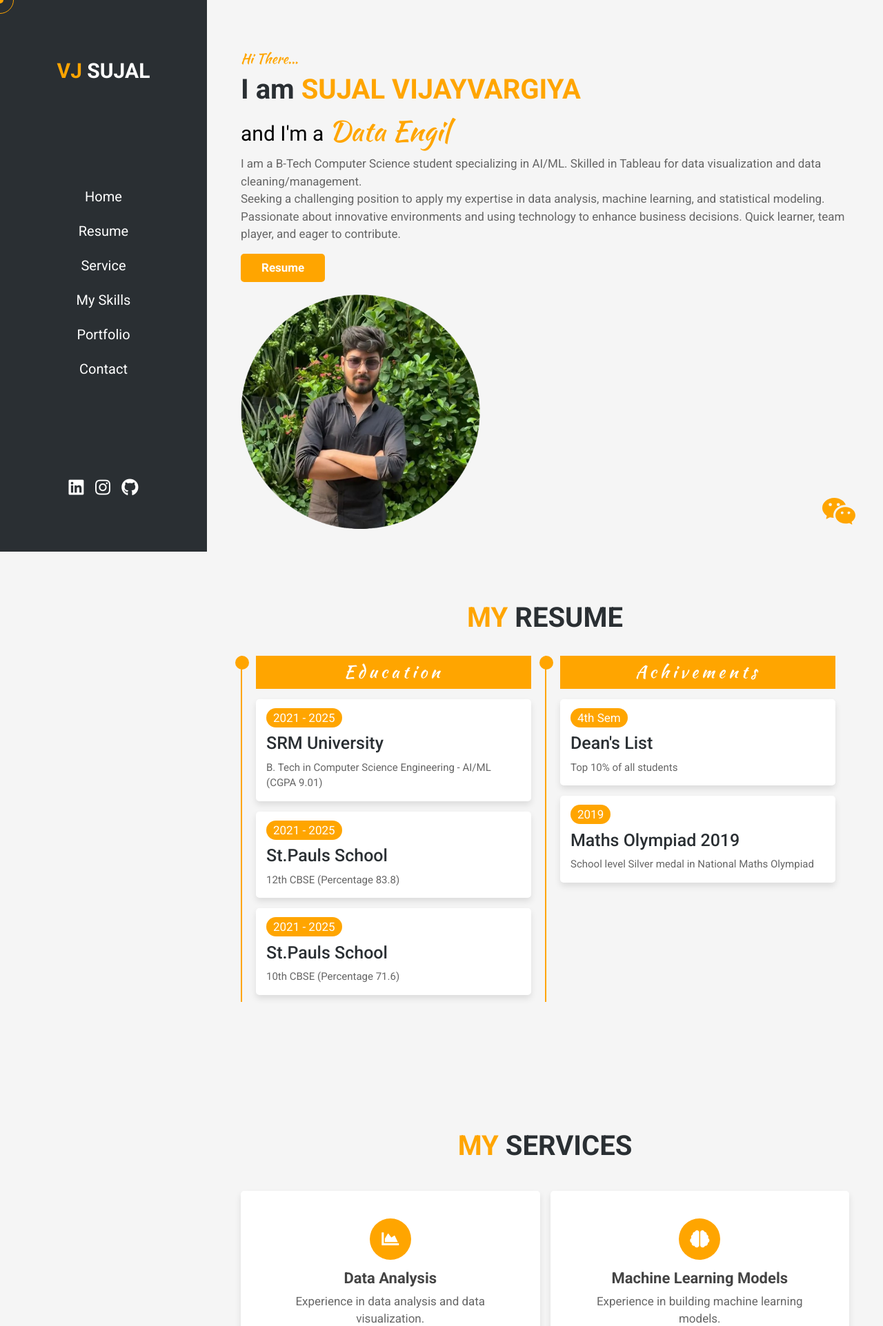
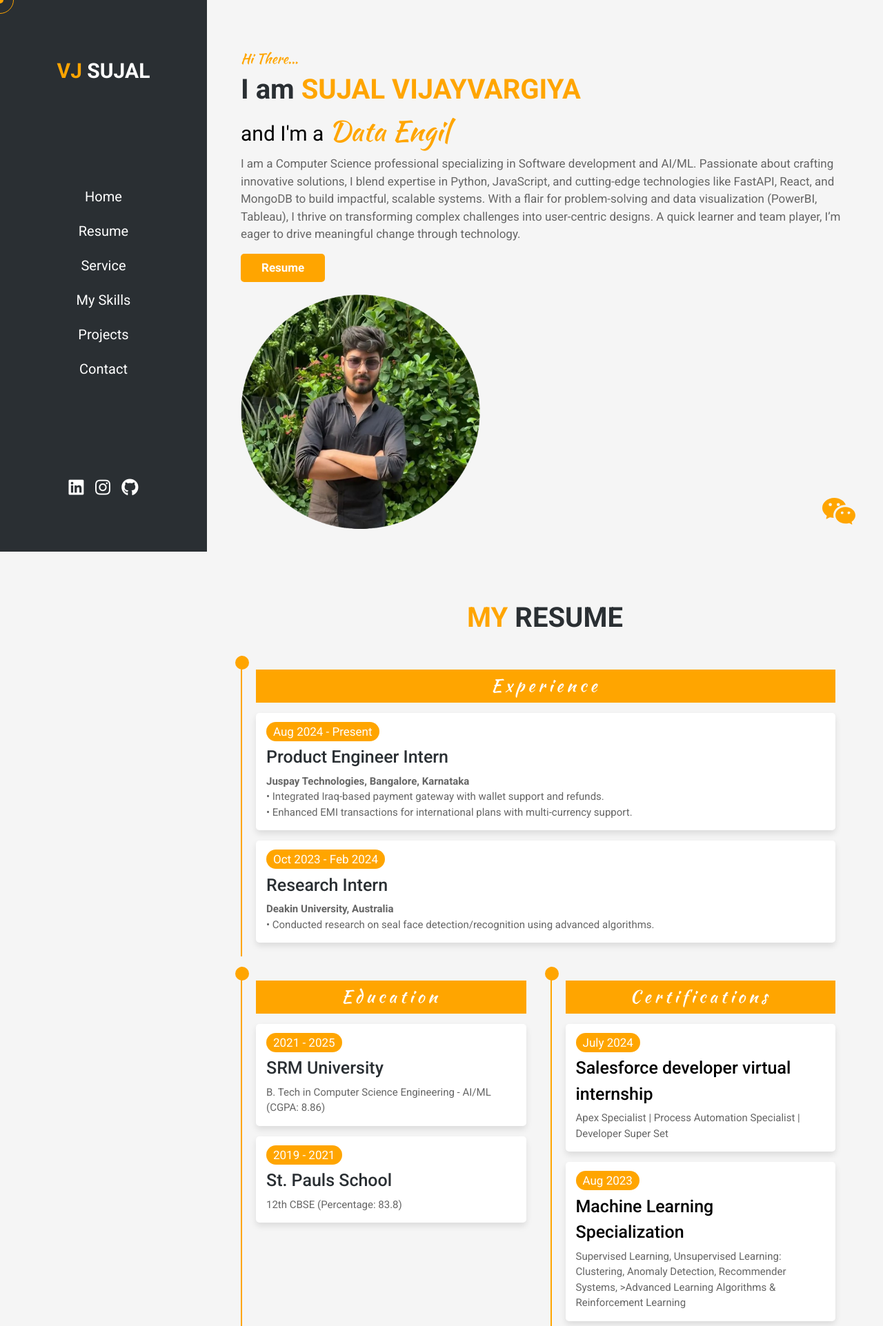
Before and after one commit to vjsujal/Portfolio-WebApp, a Flask app: page / in a window 1280 px wide. Shown: the top 1923 px of the page at 69% size. Run offline with Flask 3, Linux system fonts and the light colour scheme; some libraries are stand-ins or nearby versions.

Commit message:
Updated info

```diff
--- a/static/css/styleMain.css
+++ b/static/css/styleMain.css
@@ -441,21 +441,24 @@ header .follow a:hover{
     /* padding:2rem 0; */
 }
 
-.experience .box-container{
-    display: flex;
-    flex-wrap: wrap;
+.experience .box-container {
+    display: grid;
+    grid-template-columns: repeat(2, 1fr);
+    grid-auto-rows: auto;
+    gap: 1.5rem;
     width: 100%;
     padding-bottom: 8rem;
-
+}
+.experience .box-container .box:first-child {
+    grid-column: span 2; /* Makes the first box span two columns */
 }
 .experience .box-container .box{
     position: relative;
-    flex:1 1 33rem;
+    /* flex:1 1 33rem; */
     border-left: .2rem solid var(--main-color);
-    padding-left: 2rem;
-    padding-right: 2rem;
-    padding-bottom: 1rem;
-    padding-top: 0rem;
+    padding: 2rem;
+    gap: 1.5rem;
+
 
 }
 .experience .box-container .box .resume-heading{
@@ -487,7 +490,6 @@ header .follow a:hover{
 .experience .box-container .box .content{
     background:#fff;
     padding:1.5rem;
-    /* margin-bottom: 2rem; */
     box-shadow: 0 .5rem 1rem rgba(0,0,0,.1);
     border-radius: .5rem;
 }
--- a/templates/index.html
+++ b/templates/index.html
@@ -1,10 +1,8 @@
 <!DOCTYPE html>
 <html lang="en">
+
 <head>
-    <link
-      rel="stylesheet"
-      href="https://unicons.iconscout.com/release/v4.0.0/css/line.css"
-    />
+  <link rel="stylesheet" href="https://unicons.iconscout.com/release/v4.0.0/css/line.css" />
 
   <script src="https://cdn.jsdelivr.net/npm/sweetalert2@11.0.19/dist/sweetalert2.all.min.js"></script>
 
@@ -16,19 +14,14 @@
   <!-- logo in tab -->
   <link rel="icon" type="image/x-icon" href="../static/images/VJ-Logo.png" />
   <!-- font awesome cdn link  -->
-    <link
-      rel="stylesheet"
-      href="https://cdnjs.cloudflare.com/ajax/libs/font-awesome/5.15.3/css/all.min.css"
-    />
-    <link
-      rel="stylesheet"
-      href="https://fonts.googleapis.com/css?family=Kaushan Script"
-    />
+  <link rel="stylesheet" href="https://cdnjs.cloudflare.com/ajax/libs/font-awesome/5.15.3/css/all.min.css" />
+  <link rel="stylesheet" href="https://fonts.googleapis.com/css?family=Kaushan Script" />
 
   <!-- custom css file link  -->
   <link rel="stylesheet" href="../static/css/styleMain.css" />
   <link rel="stylesheet" href="../static/css/styleBot.css" />
 </head>
+
 <body>
   <!-- custom cursors  -->
   <div class="cursor-1"></div>
@@ -46,27 +39,15 @@
       <a href="#experience">Resume</a>
       <a href="#service">Service</a>
       <a href="#about">My Skills</a>
-        <a href="#portfolio">Portfolio</a>
+      <a href="#portfolio">Projects</a>
       <a href="#contact">Contact</a>
     </nav>
 
     <div class="follow">
-        <a
-          href="https://www.linkedin.com/in/sujal-vijayvargia-6900771b7/"
-          target="_blank"
-          class="fab fa-linkedin"
-        ></a>
+      <a href="https://www.linkedin.com/in/sujal-vijayvargia-6900771b7/" target="_blank" class="fab fa-linkedin"></a>
       <!--  <a href="#" class="fab fa-facebook-f"></a>  -->
-        <a
-          href="https://www.instagram.com/vj.sujal/"
-          target="_blank"
-          class="fab fa-instagram"
-        ></a>
-        <a
-          href="https://github.com/vjsujal"
-          target="_blank"
-          class="fab fa-github"
-        ></a>
+      <a href="https://www.instagram.com/vj.sujal/" target="_blank" class="fab fa-instagram"></a>
+      <a href="https://github.com/vjsujal" target="_blank" class="fab fa-github"></a>
     </div>
   </header>
 
@@ -80,21 +61,15 @@
       <h3>I am <span> Sujal Vijayvargiya </span></h3>
       <div class="text-3">and I'm a <span class="typing"></span></div>
       <p class="text">
-          I am a B-Tech Computer Science student specializing in AI/ML. Skilled
-          in Tableau for data visualization and data cleaning/management. <br />
-          Seeking a challenging position to apply my expertise in data analysis,
-          machine learning, and statistical modeling. <br />
-          Passionate about innovative environments and using technology to
-          enhance business decisions. Quick learner, team player, and eager to
-          contribute.
+        I am a Computer Science professional specializing in Software development and AI/ML. Passionate about crafting
+        innovative solutions, I blend expertise in Python, JavaScript, and cutting-edge technologies like FastAPI,
+        React, and MongoDB to build impactful, scalable systems. With a flair for problem-solving and data visualization
+        (PowerBI, Tableau), I thrive on transforming complex challenges into user-centric designs. A quick learner and
+        team player, I’m eager to drive meaningful change through technology.
       </p>
-        <a
-          style="border-radius: 0.5rem; font-weight: bold"
-          target="_blank"
-          href="https://drive.google.com/file/d/1uhJxZfTMHfs72yAIPbp_lKXAHBVtSCh1/view?usp=sharing"
-          class="btn"
-          >Resume</a
-        >
+      <a style="border-radius: 0.5rem; font-weight: bold" target="_blank"
+        href="https://drive.google.com/file/d/1elI3pWqbfRLrmV2GbiMF3nra8OouobkG/view?usp=drive_link"
+        class="btn">Resume</a>
     </div>
 
     <div class="image">
@@ -110,77 +85,76 @@
     <h1 class="heading"><span> my </span> Resume</h1>
 
     <div class="box-container">
-        <!-- <h3 class="heading">Education</h3> -->
+
       <div class="box">
-          <h3 class="resume-heading"">Education</h3>
+        <h3 class="resume-heading">Experience</h3>
         <div class="content">
-            <span> 2021 - 2025 </span>
-            <h3>SRM University</h3>
+          <span>Aug 2024 - Present</span>
+          <h3>Product Engineer Intern</h3>
           <p>
-              B. Tech in Computer Science Engineering - AI/ML (CGPA 9.01)
+            <b>Juspay Technologies, Bangalore, Karnataka</b> <br />
+            • Integrated Iraq-based payment gateway with wallet support and refunds.<br />
+            • Enhanced EMI transactions for international plans with multi-currency support.
           </p>
         </div>
         <br />
         <div class="content">
-            <span> 2021 - 2025 </span>
-            <h3>St.Pauls School</h3>
+          <span>Oct 2023 - Feb 2024</span>
+          <h3>Research Intern</h3>
           <p>
-               12th CBSE (Percentage 83.8)
+            <b>Deakin University, Australia</b> <br />
+            • Conducted research on seal face detection/recognition using advanced algorithms.
           </p>
         </div>
-          <br>
+      </div>
+      <div class="box">
+        <h3 class="resume-heading">Education</h3>
         <div class="content">
-            <span> 2021 - 2025 </span>
-            <h3>St.Pauls School</h3>
+          <span>2021 - 2025</span>
+          <h3>SRM University</h3>
           <p>
-               10th CBSE (Percentage 71.6)
+            B. Tech in Computer Science Engineering - AI/ML (CGPA: 8.86)
+          </p>
+        </div>
+        <br />
+        <div class="content">
+          <span>2019 - 2021</span>
+          <h3>St. Pauls School</h3>
+          <p>
+            12th CBSE (Percentage: 83.8)
           </p>
         </div>
       </div>
 
       <div class="box">
-          <h3 class="resume-heading"">Achivements</h3>
-          <div class="content">
-            <span> 4th Sem</span>
-            <h3>Dean's List</h3>
+        <h3 class="resume-heading">Certifications</h3>
+        <div class="content" style="margin-bottom: 1.5rem;">
+          <span>July 2024</span>
+          <h3><a style="color: black;" target="_blank"
+              href="https://skillwallet.smartinternz.com/internships/salesforce_certificates/af8d9c4e238c63fb074b44eb6aed80ae">
+              Salesforce developer virtual internship</a>
+          </h3>
           <p>
-              Top 10% of all students
+            Apex Specialist | Process Automation Specialist | Developer Super Set
           </p>
         </div>
-          <br />
+
         <div class="content">
-            <span> 2019</span>
-            <h3>Maths Olympiad 2019</h3>
+          <span>Aug 2023</span>
+          <h3><a style="color: black;" target="_blank"
+              href="https://www.coursera.org/account/accomplishments/specialization/HU69PGXXG89X">
+              Machine Learning Specialization</a>
+          </h3>
           <p>
-              School level Silver medal in National Maths Olympiad
+            Supervised Learning, Unsupervised Learning: Clustering, Anomaly Detection, Recommender Systems, >Advanced
+            Learning Algorithms & Reinforcement Learning</li>
           </p>
         </div>
       </div>
 
-        <!-- <div class="box">
-          <h3 class="resume-heading"">Education</h3>
-          <div class="content">
-            <span> 2019 - 2020 </span>
-            <h3>front-end development</h3>
-            <p>
-              Lorem ipsum dolor sit amet consectetur adipisicing elit. Vitae vel
-              quasi consectetur expedita ipsam similique maiores ipsa? Error,
-              debitis ullam.
-            </p>
-          </div>
-          <br />
-          <div class="content">
-            <span> 2020 - 2021 </span>
-            <h3>front-end development</h3>
-            <p>
-              Lorem ipsum dolor sit amet consectetur adipisicing elit. Vitae vel
-              quasi consectetur expedita ipsam similique maiores ipsa? Error,
-              debitis ullam.
-            </p>
-          </div>
-        </div> -->
     </div>
   </section>
+
   <!-- resume section ends -->
 
   <!-- service section starts  -->
@@ -188,26 +162,57 @@
   <section class="service" id="service">
     <div class="box-container" style="padding: 0rem">
       <h1 class="heading"><span> my </span> services</h1>
+
+      <!-- Data Analysis Service -->
       <div class="box">
         <i class="fas fa-chart-area"></i>
-          <h3>Data Analysis</h3>
-          <p>Experience in data analysis and data visualization.</p>
+        <h3>Data Analysis & Visualization</h3>
+        <p>
+          Expertise in analyzing complex datasets and creating insightful visualizations using tools like Tableau,
+          PowerBI, and Python.
+        </p>
       </div>
 
+      <!-- Machine Learning Service -->
       <div class="box">
         <i class="fas fa-brain"></i>
-          <h3>Machine Learning Models</h3>
-          <p>Experience in building machine learning models.</p>
+        <h3>Machine Learning Solutions</h3>
+        <p>
+          Proficient in building and deploying machine learning models, including supervised, unsupervised, and advanced
+          learning algorithms, tailored to real-world challenges.
+        </p>
       </div>
 
+      <!-- Payment Gateway Integration -->
       <div class="box">
-          <i class="fas fa-mobile"></i>
-          <h3>Custom Telegram Bot</h3>
+        <i class="fas fa-credit-card"></i>
+        <h3>Payment Gateway Integration</h3>
         <p>
-            Creating bots for automating routine tasks and improving
-            communication in your group or channel.
+          Expertise in integrating secure and efficient payment systems, including international EMI and wallet support,
+          for seamless transactions.
         </p>
       </div>
+
+      <!-- Custom Bot Development -->
+      <div class="box">
+        <i class="fas fa-robot"></i>
+        <h3>Custom Automation Bots</h3>
+        <p>
+          Skilled in developing custom bots, including Telegram bots and web-based assistants, to automate workflows and
+          enhance productivity.
+        </p>
+      </div>
+
+      <!-- Web Development Service -->
+      <div class="box">
+        <i class="fas fa-code"></i>
+        <h3>Web Development</h3>
+        <p>
+          Experience in creating dynamic and scalable web applications using React, FastAPI, Flask, and MongoDB,
+          ensuring robust performance and usability.
+        </p>
+      </div>
+
     </div>
   </section>
 
@@ -219,169 +224,195 @@
     <div class="row-2" style="padding: 0rem">
       <h1 class="heading"><span> my </span> Skills</h1>
       <div class="skills">
+        <!-- Python Development -->
         <div class="progress">
           <h3>
-              Python Development <span> <a>80 </a>% </span>
+            Python Development <span><a>90</a>%</span>
           </h3>
-            <p
-              style="font-weight: 400; font-size: 1.5rem; padding-bottom: 2rem"
-            >
-              Proficient in Python development, skilled in various libraries and
-              frameworks.
+          <p style="font-weight: 400; font-size: 1.5rem; padding-bottom: 2rem">
+            Expert in Python, leveraging libraries and frameworks like FastAPI, Flask, and TensorFlow.
           </p>
-            <div class="bar"><span></span></div>
+          <div class="bar"><span style="width: 90%;"></span></div>
         </div>
+
+        <!-- Data Analysis -->
         <div class="progress">
           <h3>
-              Data Analyst <span> <a>50 </a>% </span>
+            Data Analysis & Visualization <span><a>75</a>%</span>
           </h3>
-            <p
-              style="font-weight: 400; font-size: 1.5rem; padding-bottom: 2rem"
-            >
-              Experience in data analysis and data visualization.
+          <p style="font-weight: 400; font-size: 1.5rem; padding-bottom: 2rem">
+            Skilled in data analysis, visualization using PowerBI, Tableau, and Python tools like Pandas and Matplotlib.
           </p>
-            <div class="bar"><span></span></div>
+          <div class="bar"><span style="width: 75%;"></span></div>
         </div>
+
+        <!-- AI/ML -->
         <div class="progress">
           <h3>
-              AI/ML <span> <a>60 </a>% </span>
+            AI/ML <span><a>85</a>%</span>
           </h3>
-            <p
-              style="font-weight: 400; font-size: 1.5rem; padding-bottom: 2rem"
-            >
-              Experience in building machine learning models.
+          <p style="font-weight: 400; font-size: 1.5rem; padding-bottom: 2rem">
+            Proficient in building machine learning models and deploying AI solutions, including supervised and unsupervised learning.
           </p>
-            <div class="bar"><span></span></div>
+          <div class="bar"><span style="width: 85%;"></span></div>
         </div>
+
+        <!-- DSA -->
         <div class="progress">
           <h3>
-              DSA <span> <a>70 </a>% </span>
+            Data Structures & Algorithms <span><a>80</a>%</span>
           </h3>
-            <p
-              style="font-weight: 400; font-size: 1.5rem; padding-bottom: 2rem"
-            >
-              Strong grasp of data structures and algorithms in C/C++/Java.
+          <p style="font-weight: 400; font-size: 1.5rem; padding-bottom: 2rem">
+            Strong understanding of DSA concepts in C/C++, Java, and Python, with hands-on problem-solving on platforms like LeetCode.
           </p>
-            <div class="bar"><span></span></div>
+          <div class="bar"><span style="width: 80%;"></span></div>
         </div>
+
+        <!-- Web Development -->
         <div class="progress">
           <h3>
-              Web Dev <span> <a>80 </a>% </span>
+            Web Development <span><a>90</a>%</span>
           </h3>
-            <p
-              style="font-weight: 400; font-size: 1.5rem; padding-bottom: 2rem"
-            >
-              Experience in building websites using HTML, CSS, JS, Bootstrap.
+          <p style="font-weight: 400; font-size: 1.5rem; padding-bottom: 2rem">
+            Skilled in creating full-stack web applications using React, FastAPI, Flask, and MongoDB.
           </p>
-            <div class="bar"><span></span></div>
+          <div class="bar"><span style="width: 90%;"></span></div>
         </div>
+
+        <!-- Salesforce Development -->
         <div class="progress">
           <h3>
-              Java Development <span> <a>80 </a>% </span>
+            Salesforce Development <span><a>70</a>%</span>
           </h3>
-            <p
-              style="font-weight: 400; font-size: 1.5rem; padding-bottom: 2rem"
-            >
-              Experience in building Java applications and projects.
+          <p style="font-weight: 400; font-size: 1.5rem; padding-bottom: 2rem">
+            Hands-on experience with Salesforce fundamentals, Apex, and Lightning Web Components.
           </p>
-            <div class="bar"><span></span></div>
+          <div class="bar"><span style="width: 70%;"></span></div>
         </div>
       </div>
       <br />
       <div class="box-container">
         <div class="box">
-            <h3>>> 2+</h3>
-            <p>Years of Practical Knowledge,</p>
+          <h3>>> 3+</h3>
+          <p>Years of Practical Knowledge</p>
         </div>
         <div class="box">
-            <h3>>> 10+</h3>
+          <h3>>> 15+</h3>
           <p>Happy Clients</p>
         </div>
         <div class="box">
-            <h3>>> 10+</h3>
+          <h3>>> 15+</h3>
           <p>Projects Completed</p>
         </div>
-          <!--
-        <div class="box">
-            <h3> >> 12+ </h3>
-            <p>awards won</p>
       </div>
-        --></div>
     </div>
   </section>
+
 
   <br />
   <br />
 
   <!-- about section ends -->
 
-    <!-- experience section starts  -->
-
-
-
-    <!-- experience section ends -->
-
   <!-- portfolio section starts  -->
 
   <section class="portfolio" id="portfolio">
-      <h1 class="heading"><span> my </span> portfolio</h1>
+    <h1 class="heading"><span> my </span> Projects</h1>
 
     <div class="box-container">
+      <!-- Portfolio Website -->
       <div class="box">
-          <img src="../static/images/portfolio-1.png" alt="" />
+        <img src="../static/images/portfolio-1.png" alt="Portfolio Website" />
         <h3>Portfolio</h3>
         <div class="icons">
-            <a href="#" class="fas fa-link"></a>
+          <a href="https://vjsujal.github.io/" target="_blank" class="fas fa-link"></a>
           <a href="https://github.com/vjsujal/My-Portfolio" target="_blank">
             <i class="fab fa-github"></i>
           </a>
         </div>
       </div>
+
+      <!-- AI Chatbot Recommender -->
       <div class="box">
-          <img src="../static/images/portfolio-2.png" alt="" />
-          <h3>House Price Prediction</h3>
+        <img src="../static/images/portfolio-2.png" alt="AI Chatbot Recommender" />
+        <h3>AI Chatbot Recommender</h3>
+        <p style="font-weight: 400; font-style: italic">
+          E-commerce fashion website integrated with AI-based recommendations.
+        </p>
         <div class="icons">
-            <a href="https://github.com/vjsujal/House-Price-Prediction" target="_blank">
+          <a href="https://github.com/vjsujal/Fashion-Recommender-With-AI-Chatbot" target="_blank">
             <i class="fab fa-github"></i>
           </a>
         </div>
       </div>
 
+      <!-- Connect 4 Game -->
       <div class="box">
-          <img src="../static/images/portfolio-3.png" alt="" />
+        <img src="../static/images/portfolio-3.png" alt="Connect 4 Game" />
         <h3>
-            FlipClip
-            <span style="font-weight: 400; font-style: italic"
-              >- Clipboard Syncing tool</span
-            >
+          Connect 4 Game <span style="font-weight: 400; font-style: italic">- AI-powered</span>
         </h3>
+        <p style="font-weight: 400; font-style: italic">
+          An AI vs. player game built with the Minimax algorithm and PyGame.
+        </p>
+        <div class="icons">
+          <a href="https://github.com/vjsujal/Connect-4-Minimax" target="_blank">
+            <i class="fab fa-github"></i>
+          </a>
+        </div>
+      </div>
+
+      <!-- Minutes of Meeting Generator -->
+      <div class="box">
+        <img src="../static/images/portfolio-4.png" alt="Minutes of Meeting Generator" />
+        <h3>
+          AI Minutes of Meeting Generator
+        </h3>
+        <p style="font-weight: 400; font-style: italic">
+          A tool to transcribe and summarize meetings using Gemini and AssemblyAI.
+        </p>
+        <div class="icons">
+          <a href="https://github.com/vjsujal/MinutesOfMeeting" target="_blank">
+            <i class="fab fa-github"></i>
+          </a>
+        </div>
+      </div>
+
+      <!-- Studyshala -->
+      <div class="box">
+        <img src="../static/images/portfolio-5.png" alt="Studyshala" />
+        <h3>
+          Studyshala<span style="font-weight: 400; font-style: italic">- Learning Platform</span>
+        </h3>
+        <p style="font-weight: 400; font-style: italic">
+          A web platform to facilitate online learning.
+        </p>
+        <div class="icons">
+          <a href="http://studyshala.ml/" target="_blank" class="fas fa-link"></a>
+          <a href="https://github.com/vjsujal/studyshala" target="_blank">
+            <i class="fab fa-github"></i>
+          </a>
+        </div>
+      </div>
+
+      <!-- FlipClip -->
+      <div class="box">
+        <img src="../static/images/portfolio-6.png" alt="FlipClip" />
+        <h3>
+          FlipClip <span style="font-weight: 400; font-style: italic">- Clipboard Syncing Tool</span>
+        </h3>
+        <p style="font-weight: 400; font-style: italic">
+          A tool to synchronize your clipboard across devices seamlessly.
+        </p>
         <div class="icons">
           <a href="https://github.com/vjsujal/FlipClip" target="_blank">
             <i class="fab fa-github"></i>
           </a>
         </div>
       </div>
-
-        <div class="box">
-          <img src="../static/images/portfolio-4.png" alt="" />
-          <h3>
-            Studyshala<span style="font-weight: 400; font-style: italic"
-              >- Learning Platform</span
-            >
-          </h3>
-          <div class="icons">
-            <a
-              href="http://studyshala.ml/"
-              target="_blank"
-              class="fas fa-link"
-            ></a>
-            <a href="https://github.com/vjsujal/studyshala" target="_blank">
-              <i class="fab fa-github"></i>
-            </a>
-          </div>
-        </div>
     </div>
   </section>
+
 
   <!-- portfolio section ends -->
 
@@ -394,38 +425,21 @@
     </div>
 
     <div class="row">
-        <form  id="contact-form">
+      <form id="contact-form">
         <input required name="Name" type="text" placeholder="name" class="box" />
         <input required name="Email" type="email" placeholder="email" class="box" />
-          <input
-            name="Phone Number"
-            type="number"
-            placeholder="phone number"
-            class="box"
-          />
+        <input name="Phone Number" type="number" placeholder="phone number" class="box" />
 
-          <textarea
-            required
-            name="Message"
-            placeholder="message"
-            id=""
-            cols="30"
-            rows="10"
-          ></textarea>
+        <textarea required name="Message" placeholder="message" id="" cols="30" rows="10"></textarea>
         <br />
-          <input
-            style="font-weight: bold; border-radius: 0.5rem"
-            type="submit"
-            class="btn"
-            value="SEND MESSAGE"
-          />
+        <input style="font-weight: bold; border-radius: 0.5rem" type="submit" class="btn" value="SEND MESSAGE" />
       </form>
 
       <!-- Add the SweetAlert library to your HTML file -->
 
       <script>
         // Handle form submission
-        document.getElementById('contact-form').addEventListener('submit', function(event) {
+        document.getElementById('contact-form').addEventListener('submit', function (event) {
           event.preventDefault(); // Prevent the form from submitting
 
           // Display the SweetAlert pop-up message
@@ -451,7 +465,7 @@
           fetch('https://formspree.io/f/xleyeakl', {
             method: 'POST',
             body: formData
-          }).then(function(response) {
+          }).then(function (response) {
             // Handle the response from the server if necessary
           });
         });
@@ -570,4 +584,5 @@
   <script type="text/javascript" src="{{ url_for('static', filename='app.js') }}"></script>
 
 </body>
+
 </html>
```
Lines whose indentation alone changed are shown as unchanged.
